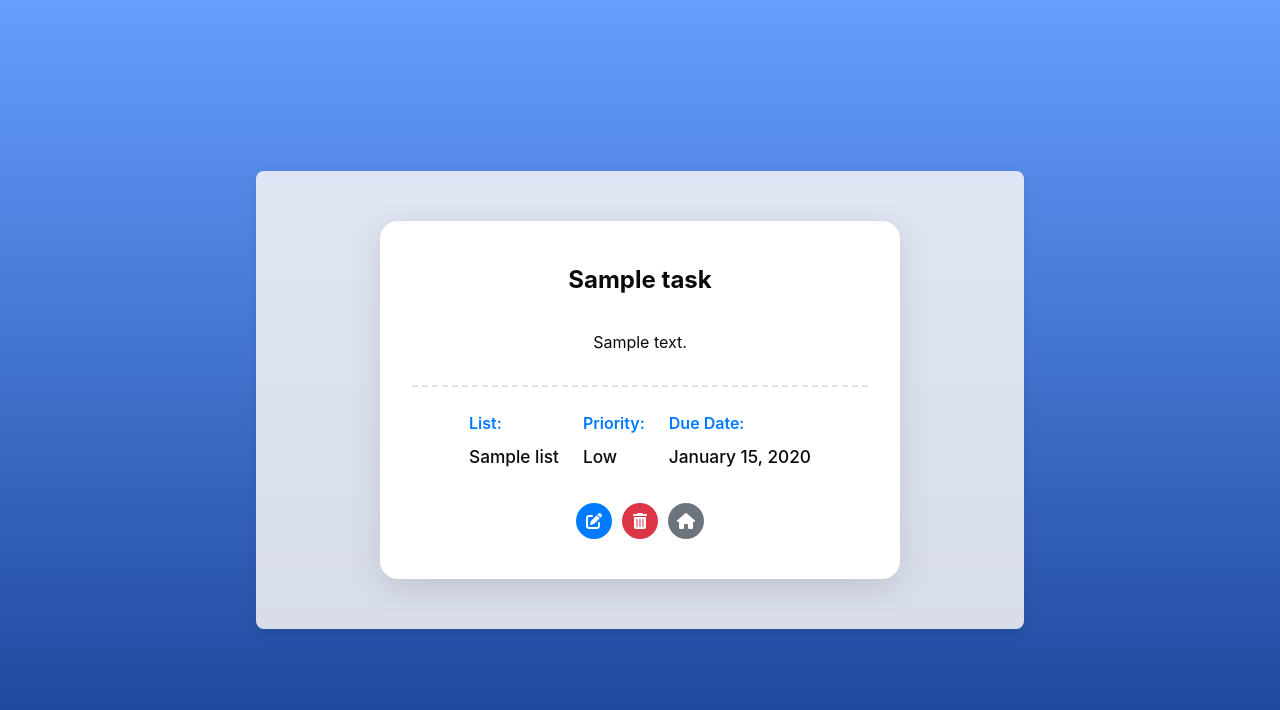
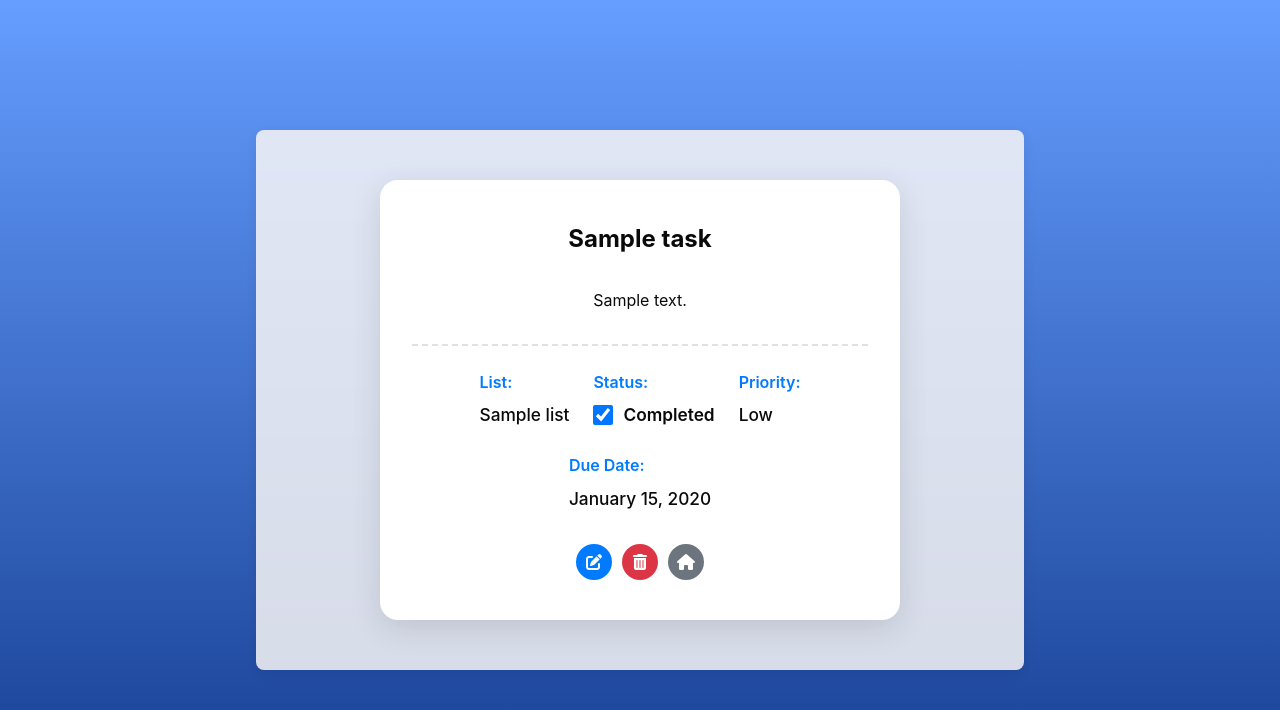
Before and after one commit to MinhQuanhehehe/project1, a PHP site: page /task_detail.php?id=1 in a window 1280 px wide. Shown: the top 710 px of the page. Run offline with PHP 8.4, Linux system fonts and the light colour scheme; the visitor is signed in with stand-in values (Sample User, id 1); tables that the repository leaves empty hold one stand-in row (values such as "Sample post").

Commit message:
update task-detail,create-task,delete-list

```diff
--- a/todolist/create_task.php
+++ b/todolist/create_task.php
@@ -90,7 +90,7 @@ if ($_SERVER["REQUEST_METHOD"] == "POST") {
        </div>
        <div>
            <label for="due_date">Due Date</label>
-           <input type="date" id="due_date" name="due_date">
+           <input type="date" id="due_date" name="due_date" required>
        </div>
        <div>
            <label for="priority">Priority</label>
--- a/todolist/delete_list.php
+++ b/todolist/delete_list.php
@@ -16,7 +16,7 @@ if (!isset($_GET['id']) || empty($_GET['id']) || !is_numeric($_GET['id'])) {
 $list_id = $_GET['id'];
 
 // 3. XỬ LÝ XÓA (NẾU USER ĐÃ XÁC NHẬN "YES")
-if (isset($_GET['confirm']) && $_GET['confirm'] == 'yes') {
+
 
     // Xóa tất cả task thuộc list này
     $stmt_delete_tasks = $conn->prepare("DELETE FROM Task WHERE ListID = ? AND UserID = ?");
@@ -38,7 +38,7 @@ if (isset($_GET['confirm']) && $_GET['confirm'] == 'yes') {
         exit;
     }
     $stmt_delete->close();
-}
+
 
 // 4. LẤY TÊN LIST ĐỂ HIỂN THỊ XÁC NHẬN (NẾU CHƯA XÁC NHẬN "YES")
 $stmt_get = $conn->prepare("SELECT ListName FROM List WHERE ListID = ? AND UserID = ?");
--- a/todolist/style.css
+++ b/todolist/style.css
@@ -632,3 +632,29 @@ p {
 .text-secondary {
     margin: 30px;
 }
+/* Tệp: style.css */
+
+/* Định dạng cho mục Status trong Task Detail */
+.task-status-toggle a {
+    display: flex;
+    align-items: center;
+    text-decoration: none;
+    color: var(--color-text); /* Đảm bảo màu chữ hiển thị */
+    font-weight: 500;
+}
+
+.task-status-toggle input[type="checkbox"] {
+    width: 20px;
+    height: 20px;
+    margin-right: 10px;
+    cursor: pointer;
+}
+
+/* Định dạng label Completed/Pending */
+.task-status-toggle .status-label {
+    font-weight: 600;
+}
+.task-status-toggle .status-label:empty {
+    /* Ẩn nếu không có nội dung (không áp dụng trong trường hợp này, nhưng là thực tiễn tốt) */
+    display: none;
+}
--- a/todolist/task_detail.php
+++ b/todolist/task_detail.php
@@ -15,7 +15,7 @@ if (!isset($_GET['id']) || empty($_GET['id'])) {
 $task_id = $_GET['id'];
 $current_user_id = $_SESSION['UserID'];
 
-$sql = "SELECT t.*, l.ListName
+$sql = "SELECT t.*, l.ListName, t.IsCompleted
        FROM Task t
        LEFT JOIN List l ON t.ListID = l.ListID
        WHERE t.TaskID = ? AND t.UserID = ?";
@@ -57,6 +57,7 @@ $conn->close();
        </p>
        <hr class="task-divider">
        <div class="task-meta-details">
+
            <div class="meta-item">
                <strong>List:</strong>
                <?php if (!empty($task['ListName'])): ?>
@@ -65,6 +66,18 @@ $conn->close();
                    <span class="meta-default"><em>(No List)</em></span>
                <?php endif; ?>
            </div>
+           <?php
+            $checked_attribute = $task['IsCompleted'] ? 'checked' : '';
+            ?>
+            <div class="meta-item task-status-toggle">
+                <strong>Status:</strong>
+                <a href="toggle_complete.php?id=<?php echo $task['TaskID']; ?>" title="Toggle Completion Status">
+                    <input type="checkbox" onclick="window.location.href='toggle_complete.php?id=<?php echo $task['TaskID']; ?>';" <?php echo $checked_attribute; ?>>
+                    <span class="status-label">
+                        <?php echo $task['IsCompleted'] ? 'Completed' : 'Pending'; ?>
+                    </span>
+                </a>
+            </div>
            <div class="meta-item">
                <strong>Priority:</strong>
                <span class="priority-text-<?php echo htmlspecialchars($task['Priority']); ?>">
```
